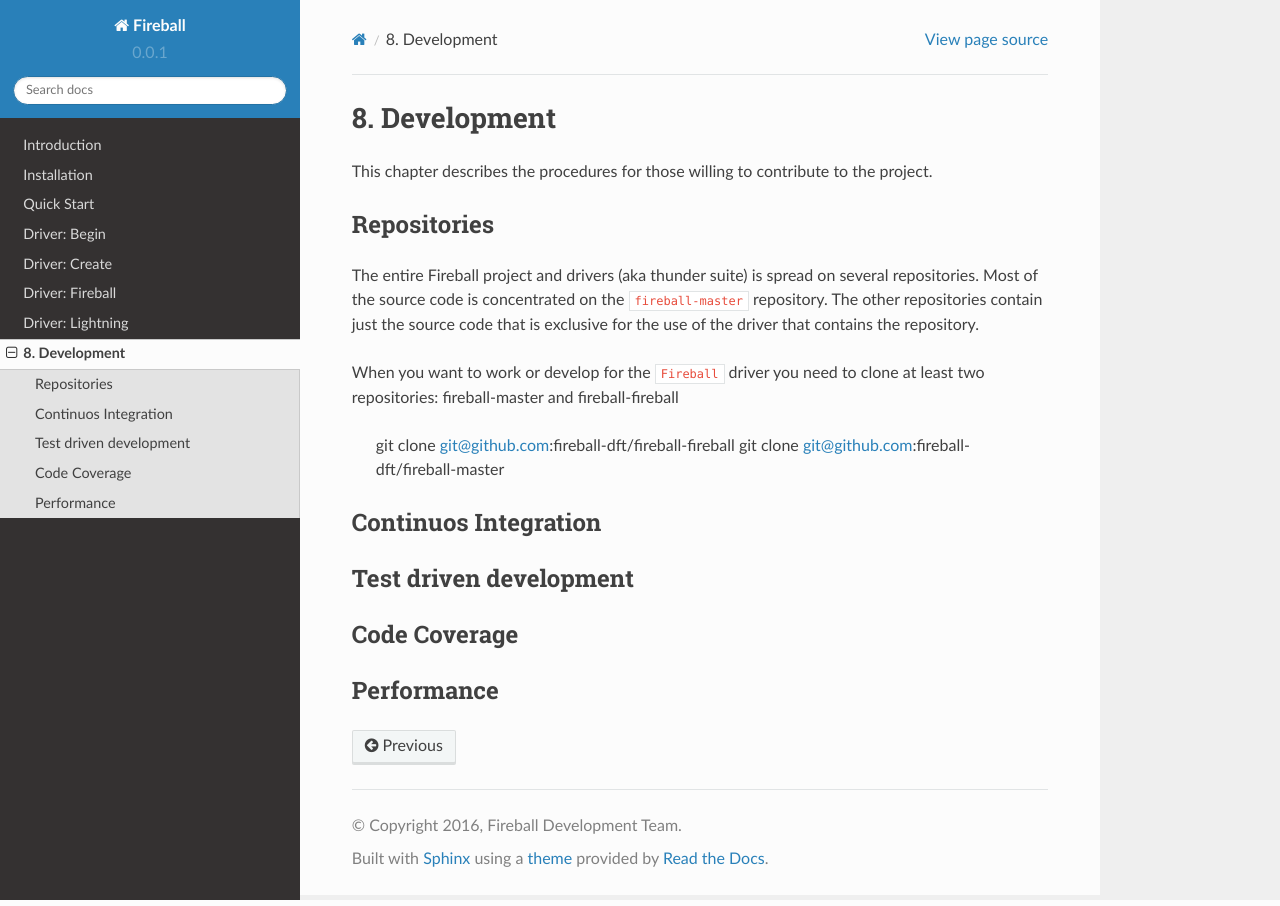
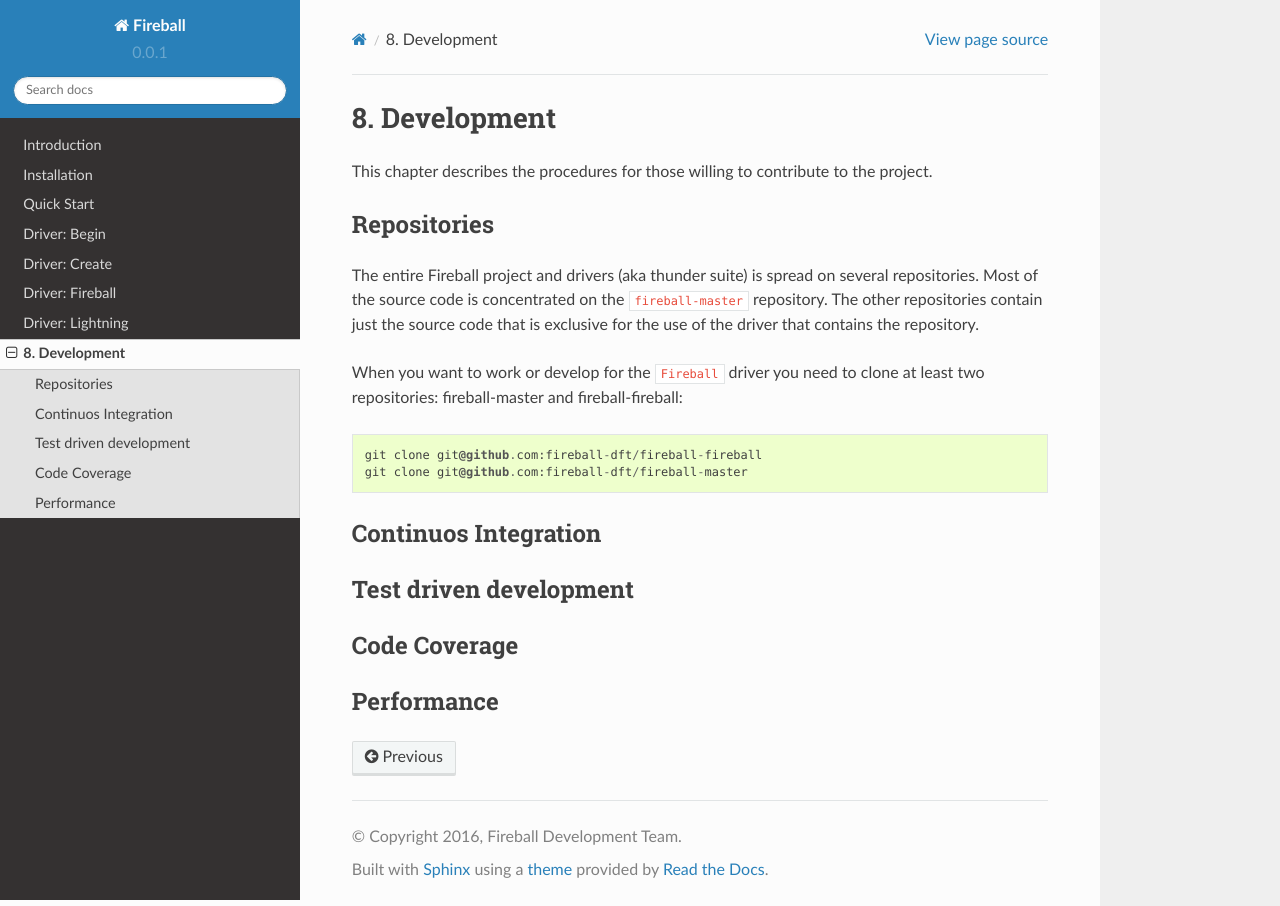
Before and after one commit to fireball-dft/fireball-dft.github.io, a Sphinx documentation site: the page built from source/8.Development.rst, in a window 1280 px wide. Built offline with Sphinx 7.4.7 and the Read the Docs theme 2.0.0, drawn with Linux system fonts in a browser that asks for light colours.

```diff
--- a/source/8.Development.rst
+++ b/source/8.Development.rst
@@ -14,7 +14,7 @@ The other repositories contain just the source code that is exclusive for the
 use of the driver that contains the repository.
 
 When you want to work or develop for the ``Fireball`` driver you need to clone
-at least two repositories: fireball-master and fireball-fireball
+at least two repositories: fireball-master and fireball-fireball::
 
    git clone git@github.com:fireball-dft/fireball-fireball
    git clone git@github.com:fireball-dft/fireball-master
```
